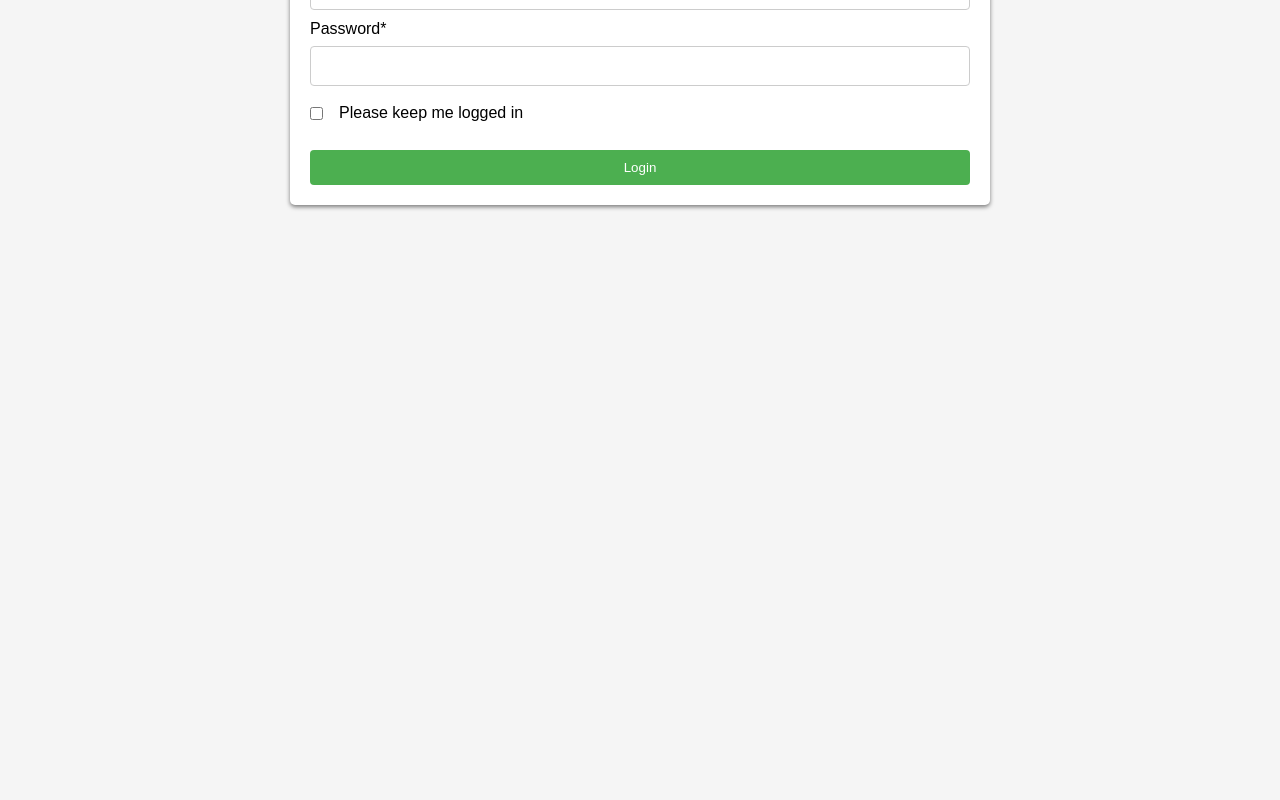
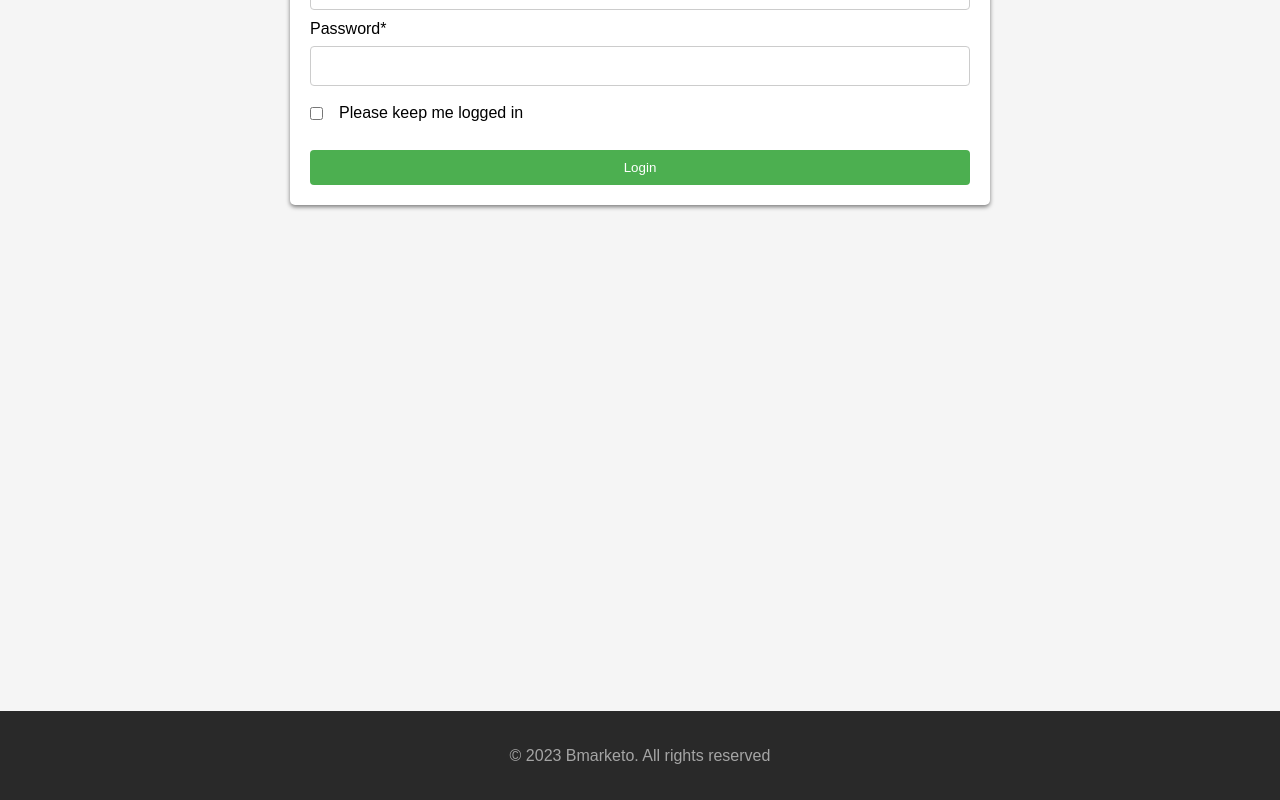
Before and after one commit to Botcoinista/React-Individuell, a React (Vite) app in the folder frontend/: page /login in a window 1280 px wide. Shown: the part 377-1177 px from the top of the page. Before the commit the page ends 800 px from the top, so only its background shows below. Built offline with nearby package versions, Linux system fonts and the light colour scheme.

Commit message:
added the footer

```diff
--- /dev/null
+++ b/frontend/src/components/Footer/Footer.css
@@ -0,0 +1,19 @@
+
+.wrapper-footer {
+  margin-top: 3rem;
+}
+
+footer {
+  background: #292929;
+  padding: 35.5px 0;
+  margin-top: auto;
+  color: #a5a5a5;
+  height: 10%;
+  font-size: 16px;
+  text-align: center;
+  /* position: fixed; */
+  bottom: 0;
+  left: 0;
+  width: 100%;
+
+}
--- /dev/null
+++ b/frontend/src/components/Footer/Footer.jsx
@@ -0,0 +1,14 @@
+import React from "react";
+import "./Footer.css";
+
+const Footer = () => {
+  return (
+    <div className="wrapper-footer">
+      <footer className="footer">
+        <p>&copy; 2023 Bmarketo. All rights reserved </p>
+      </footer>
+    </div>
+  );
+};
+
+export default Footer;
--- a/frontend/src/index.css
+++ b/frontend/src/index.css
@@ -4,9 +4,12 @@
     box-sizing: border-box;
 }
 
-body {
+body,html {
     font-family: 'Poppins', sans-serif;
     background-color: #f5f5f5;
+    display: flex;
+    flex-direction: column;
+    min-height: 100vh;
 }
 
 label {
--- a/frontend/src/layouts/RootLayout.jsx
+++ b/frontend/src/layouts/RootLayout.jsx
@@ -1,12 +1,14 @@
 import React from 'react'
 import Navbar from '../components/Navbar/Navbar'
 import { Outlet } from 'react-router-dom'
+import Footer from '../components/Footer/Footer'
 
 const RootLayout = ({ user, setUser }) => {
   return (
     <div>
       <Navbar user={user} setUser={setUser} />
       <Outlet />
+      <Footer />
     </div>
   )
 }
--- a/frontend/src/pages/AddProduct/AddProduct.css
+++ b/frontend/src/pages/AddProduct/AddProduct.css
@@ -1,3 +1,7 @@
+.product-container {
+  height: 100vh;
+}
+
 .add-product-container {
     max-width: 500px;
     margin: 0 auto;
--- a/frontend/src/pages/AddProduct/AddProduct.jsx
+++ b/frontend/src/pages/AddProduct/AddProduct.jsx
@@ -52,10 +52,11 @@ const AddProduct = () => {
         })
         .catch((err) => console.log(err));
       // alert("Product added successfully");
-    } , 1000);
+    }, 1000);
   };
 
   return (
+    <div className="product-container">
       <div className="add-product-container">
         <h2>Add Product</h2>
         <form className="add-product-form" onSubmit={handleAddProduct}>
@@ -103,14 +104,20 @@ const AddProduct = () => {
             required
           ></textarea>
 
-        <button className="submit-btn" type="submit"
+          <button
+            className="submit-btn"
+            type="submit"
             // disabled={isAdding} // Disable the button when isAdding is true
-        style={{fontSize: "large", backgroundColor: isAdding ? "green" : "black", }}// Changes the background color to green when submitting}}
+            style={{
+              fontSize: "large",
+              backgroundColor: isAdding ? "green" : "black",
+            }} // Changes the background color to green when submitting}}
           >
             {isAdding ? "Adding Product..." : "Add Product"}
           </button>
         </form>
       </div>
+    </div>
   );
 };
 
--- a/frontend/src/pages/Login/Login.css
+++ b/frontend/src/pages/Login/Login.css
@@ -4,6 +4,10 @@
   align-items: center;
   height: 600px!important;
 } */
+
+.login-container {
+  height: 100vh;
+}
 
 .login-parent {
   margin: 0 auto;
--- a/frontend/src/pages/Login/Login.jsx
+++ b/frontend/src/pages/Login/Login.jsx
@@ -82,9 +82,8 @@ function LoginForm({ user, setUser }) {
   }, [user]);
 
   return (
-
+    <div className="login-container">
       <div className="login-parent">
-
         <form onSubmit={handleSubmit} noValidate>
           <div className="loginRegister">
             <p>Please Login To get Admin Access</p>
@@ -127,9 +126,8 @@ function LoginForm({ user, setUser }) {
             {isLoggingIn ? "Logging in..." : "Login"}
           </button>
         </form>
-
       </div>
-
+    </div>
   );
 }
 
--- a/frontend/src/pages/ProductDetails.jsx/ProductDetails.css
+++ b/frontend/src/pages/ProductDetails.jsx/ProductDetails.css
@@ -1,6 +1,6 @@
 .product-details-container {
   max-width: 700px;
-  height: 50vh;
+  height: 100vh;
   margin: 0 auto;
   padding: 2rem;
 }
```
Lines whose indentation alone changed are shown as unchanged.
